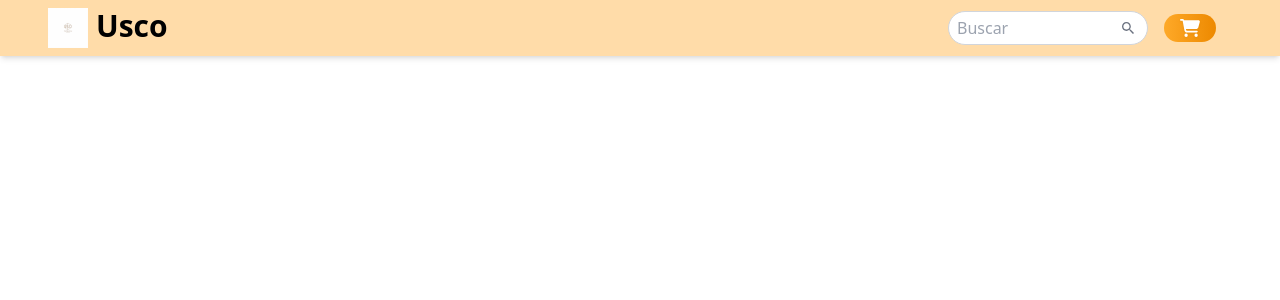
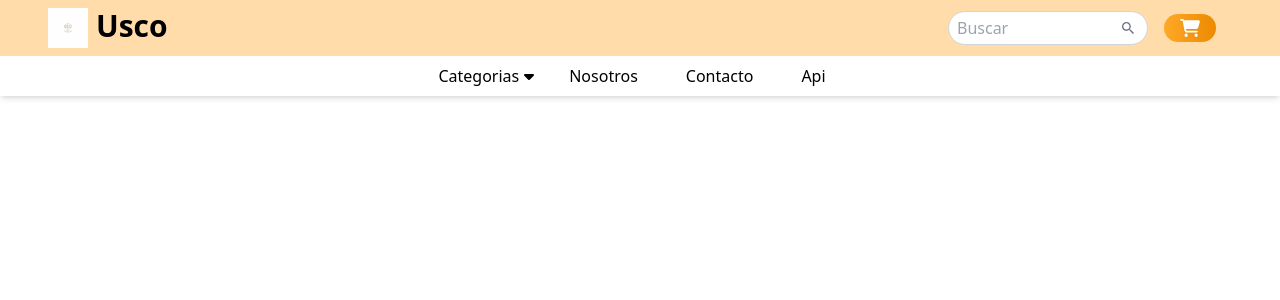
Before and after one commit to Camilo1408/papeleria, a React (Vite) app: page / in a window 1280 px wide. Shown: the top 300 px of the page. Built offline with nearby package versions, Linux system fonts and the light colour scheme.

Commit message:
Navbar secundario

```diff
--- a/src/components/Nav.jsx
+++ b/src/components/Nav.jsx
@@ -1,6 +1,45 @@
-import { FaCartShopping } from "react-icons/fa6";
+import { FaCaretDown, FaCartShopping } from "react-icons/fa6";
 import Logo from "../assets/Logo.jpeg"
 import { IoMdSearch } from "react-icons/io";
+
+
+const Menu = [
+
+  {
+    id:1,
+    name: "Nosotros",
+    link:"/#",
+  },
+  {
+    id:2,
+    name: "Contacto",
+    link:"/#",
+  },
+  {
+    id:3,
+    name: "Api",
+    link:"/#",
+  },
+
+];
+
+const DropDownLinks = [
+  {
+    id:1,
+    name:"Categoria 1",
+    link:"/#",
+  },
+  {
+    id:2,
+    name:"Categoria 2",
+    link:"/#",
+  },
+  {
+    id:3,
+    name:"Categoria 3",
+    link:"/#",
+  },
+];
 export const Nav = () => {
   return (
     <>
@@ -18,7 +57,7 @@
             <div className="flex justify-between items-center gap-4">
               {/* Barra de busqueda */}
               <div className="relative group hidden sm:block">
-                <input type="text" placeholder="Buscar" className="w-[200px] sm:w-[200px] group-hover:w-[300px] transition-all duration-300 rounded-full border border-gray-300 px-2 py-1 focus:outline-none focus:border-1 focus:border-primary "/>
+                <input type="text" placeholder="Buscar" className="w-[200px] sm:w-[200px] group-hover:w-[300px] transition-all duration-300 rounded-full border border-gray-300 px-2 py-1 focus:outline-none focus:border-1 focus:border-primary-primary dark:border-gray-500 dark:bg-gray-800"/>
                 <IoMdSearch className="text-gray-500 group-hover:text-primary absolute top-1/2 -translate-y-1/2 right-3"/>
               </div>
               {/* Carrito */}
@@ -33,7 +72,37 @@
           </div>
         </div>
         {/*Segundo navbar*/}
-        <div></div>
+        <div className="flex justify-center">
+          <ul className="sm:flex hidden items-center gap-4
+          ">
+            {/* Dropdown categorias */}
+              <li className="group relative cursor-pointer">
+                <a href="#" className="flex items-center gap-[2px] py-2">Categorias
+                  <span>
+                    <FaCaretDown className="transition-all duration-200 group-hover:rotate-180"/>
+                  </span>
+                </a>
+                <div className="absolute z-[9999] hidden group-hover:block w-[150px] rounded-md bg-white p-2 text-black shadow-md">
+                  <ul>
+                    {DropDownLinks.map((data) =>(
+                      <li key={data.id}>
+                        <a href={data.link} className="inline-block w-full rounded-md p-2 hover:bg-primary/20 ">
+                          {data.name}
+                        </a>
+                      </li>
+                    ))
+                    }
+                  </ul>
+                </div>
+              </li>
+          {
+            Menu.map((data)=>(
+              <li key={data.id}>
+                <a href={data.link} className="inline-block px-4 hover:text-primary duration-100">{data.name}</a>
+              </li>
+            ))}
+          </ul>
+        </div>
       </div>
     </>
   )
```
